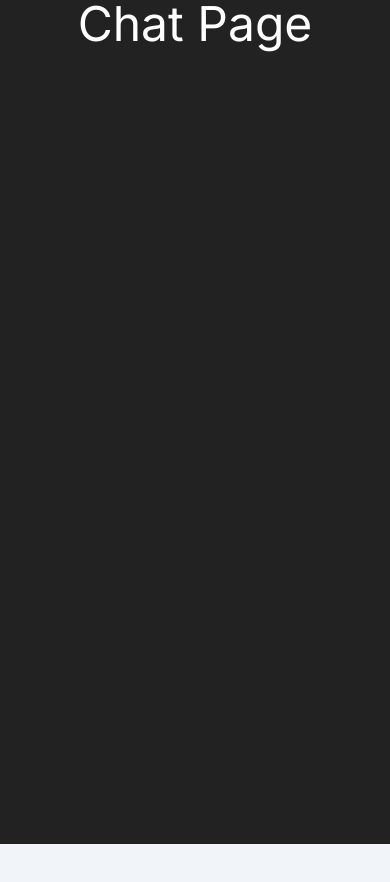
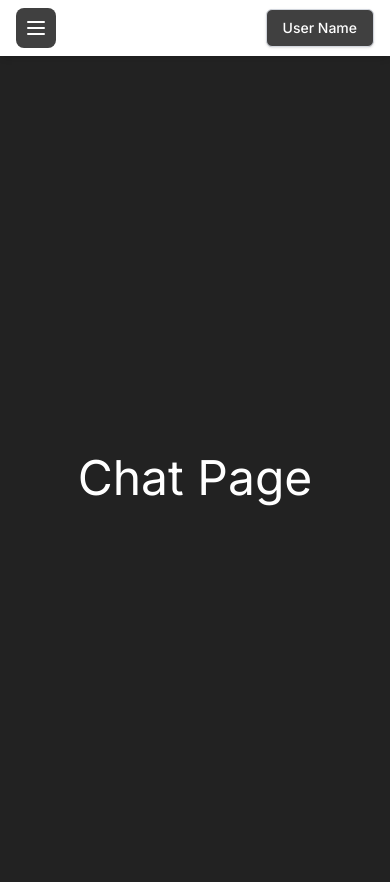
Before and after one commit to kir-dev/chatbot, a Next.js app in the folder apps/frontend/: page /chat in a window 390 px wide. Shown: the top 882 px of the page. Before the commit the page ends 844 px from the top, so only its background shows below. Built offline with nearby package versions, Linux system fonts and the light colour scheme.

Commit message:
Topbar & topbar usage in chat page (independent of login data) #6

```diff
--- a/apps/frontend/src/app/chat/page.tsx
+++ b/apps/frontend/src/app/chat/page.tsx
@@ -1,3 +1,18 @@
+'use client';
+
+import Topbar from '@/components/topbar';
+
 export default function ChatPage() {
-  return <div className='flex items-center justify-center h-full text-5xl'>Chat Page</div>;
+  const handleSidebarOpen = () => {
+    console.log('Sidebar open');
+  };
+  return (
+    <>
+      <div>
+        <Topbar username='User Name' onMenuClick={handleSidebarOpen} />
+        {/* */}
+      </div>
+      <div className='flex items-center bg-center justify-center min-h-screen text-5xl'>Chat Page</div>
+    </>
+  );
 }
--- /dev/null
+++ b/apps/frontend/src/components/topbar.tsx
@@ -0,0 +1,86 @@
+'use client';
+
+import { useState } from 'react';
+import { Menu } from 'lucide-react';
+
+type TopbarProps = {
+  username: string;
+  onMenuClick?: () => void;
+  //onSettingsClick?: () => void;
+  //onLogoutClick?: () => void;
+};
+
+export default function Topbar({ username, onMenuClick }: TopbarProps) {
+  const [isOpen, setIsOpen] = useState(false);
+  const toggleMenu = () => setIsOpen(!isOpen);
+
+  const handleLogout = () => {
+    console.log('Logging out...');
+    // Logout logic
+  };
+
+  const handleSettings = () => {
+    console.log('Navigating to settings...');
+    // If it will be settings
+  };
+
+  return (
+    <header className='w-full h-14 flex items-center px-4 bg-white shadow-md'>
+      {/*
+        w-full → width: 100% (takes the full width of the parent).
+        h-14 → height: 3.5rem (14 × 0.25rem = 56px).
+        flex → sets display: flex;, enabling a flexible layout.
+        items-center → vertically centers the flex items (align-items: center;).
+        justify-between → places flex items on opposite sides (left and right) with space in between (justify-content: space-between;).
+        px-4 → horizontal padding = 1rem (16px) on left and right.
+        bg-white → background color is white.
+        shadow-md → applies a medium box-shadow (gives a subtle elevation effect).
+      */}
+      {/* Mobile menu button */}
+      <button
+        className='absolute left-4 p-2 rounded-lg bg-neutral-700 active:bg-green-600 md:hidden'
+        onClick={onMenuClick}
+      >
+        <Menu className='w-6 h-6' />
+      </button>
+      {/*
+        p-2 → padding: 0.5rem (8px) on all sides (top, right, bottom, left).
+        rounded-lg → gives the button rounded corners (border-radius: 0.5rem ≈ 8px).
+        hover:bg-... → when the user hovers (with mouse) over the button, its background becomes this color
+        active:bg-... → user activity over the button, its background becomes this color
+        md:hidden → hides the button on medium screens and larger (>=768px). It will only show on mobile/small screens.
+      */}
+      {/* User name */}
+      <div className='inline-block absolute right-4'>
+        <button
+          className='inline-flex justify-center rounded-md border border-gray-300 shadow-sm px-4 py-2 bg-neutral-700  text-sm font-medium text-white focus:outline-none'
+          onClick={toggleMenu}
+        >
+          {username}
+        </button>
+
+        {isOpen && (
+          <div className='origin-top-right absolute right-0 mt-2 w-36 rounded-md shadow-lg bg-white ring-1 ring-black ring-opacity-5'>
+            <div className='py-1'>
+              {/*settings*/}
+              <button
+                className='block px-4 py-2 text-sm text-gray-700  active:bg-green-200 w-full text-left'
+                onClick={handleSettings}
+              >
+                Settings
+              </button>
+              {/*logout*/}
+              <button
+                className='block px-4 py-2 text-sm text-gray-700  active:bg-green-200 w-full text-left'
+                onClick={handleLogout}
+              >
+                Log out
+              </button>
+            </div>
+          </div>
+        )}
+      </div>
+      );
+    </header>
+  );
+}
```
